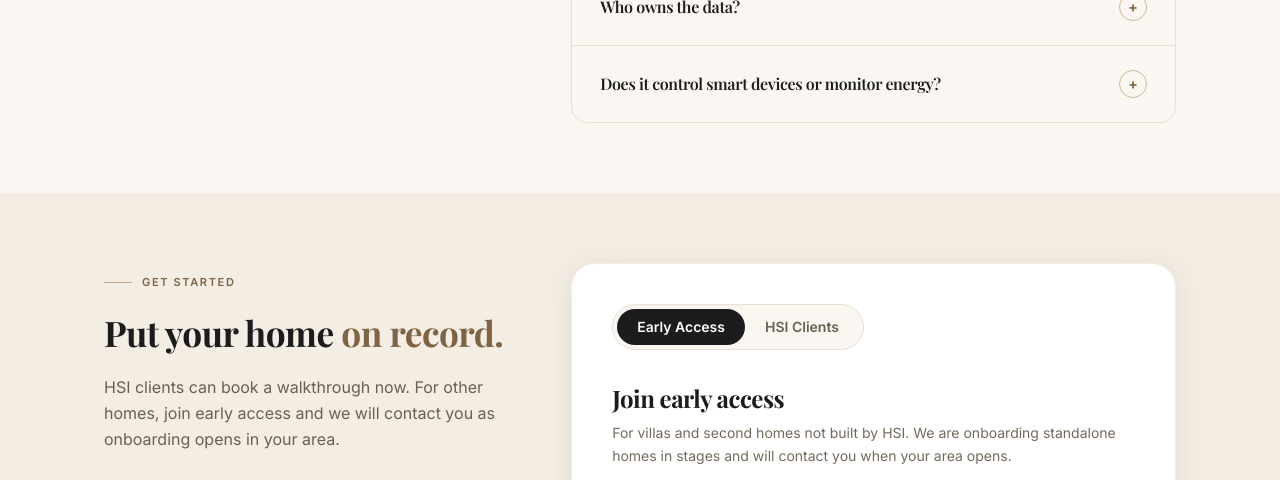
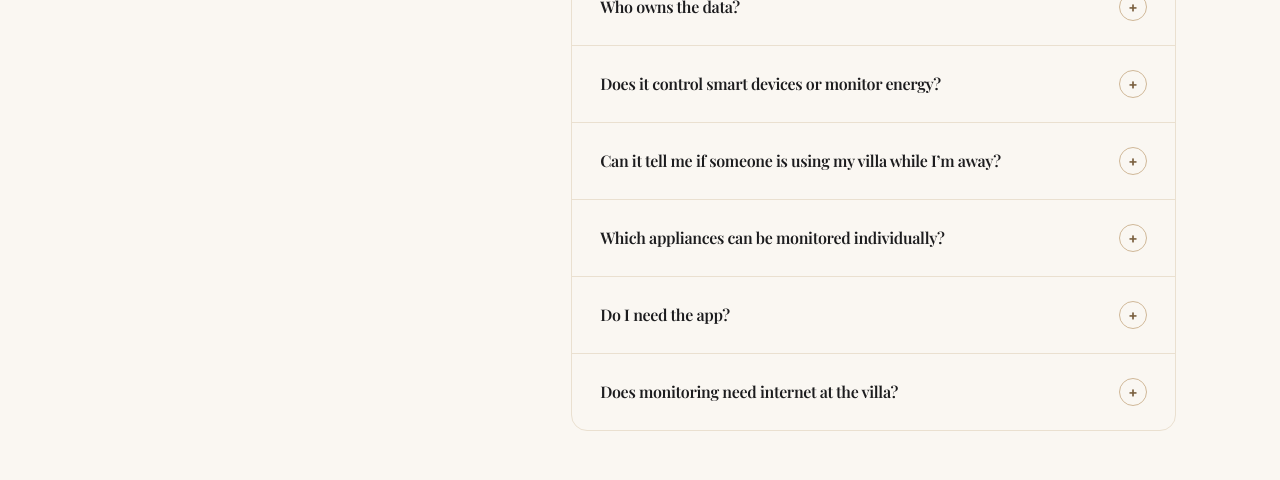
Before and after one commit to Mayureshmhatre49/hsi-os-website, a Next.js app: page /digital-twin in a window 1280 px wide. Shown: the part 6040-6520 px from the top of the page. Built offline with nearby package versions, Linux system fonts and the light colour scheme; no server answers.

Commit message:
Update Digital Twin FAQs with energy monitoring and alerts

```diff
--- a/src/content/digital-twin.ts
+++ b/src/content/digital-twin.ts
@@ -41,6 +41,22 @@ export const twinFaqs: FAQ[] = [
   },
   {
     q: 'Does it control smart devices or monitor energy?',
-    a: 'Not in the first release. Water-leak detection with automatic shut-off, safety sensors, remote switching of high-draw appliances and per-appliance energy metering are planned for the next phase, built on the open Matter standard rather than any one brand’s cloud.',
+    a: 'Yes, it monitors energy. A 3-phase smart meter tracks your whole home’s power use in real time, and metering relays track individual high-load appliances such as ACs, geysers and pool pumps. You see live use, cost in rupees and alerts on the HSIOS™ app. Controlling devices remotely isn’t part of the current release. [CONFIRM: remote switching or control of appliances]',
+  },
+  {
+    q: 'Can it tell me if someone is using my villa while I’m away?',
+    a: 'It tells you when the house is using power you didn’t expect, for example ACs or geysers running while the villa is marked vacant. You get an alert with the time and appliance, so you can check with your caretaker straight away.',
+  },
+  {
+    q: 'Which appliances can be monitored individually?',
+    a: 'Any high-load appliance on its own circuit. Typically that means air conditioners, geysers, the swimming-pool filter pump, the borewell pump, kitchen appliances and EV chargers. We recommend which ones are worth monitoring during the site visit.',
+  },
+  {
+    q: 'Do I need the app?',
+    a: 'Owners and villa managers use the HSIOS™ app for live energy, alerts and scanning. Caretakers don’t need it. A QR label scan works on any phone camera.',
+  },
+  {
+    q: 'Does monitoring need internet at the villa?',
+    a: '[CONFIRM: Wi-Fi / SIM connectivity, and what happens during outages, e.g. data stored and synced later]',
   },
 ]
```
